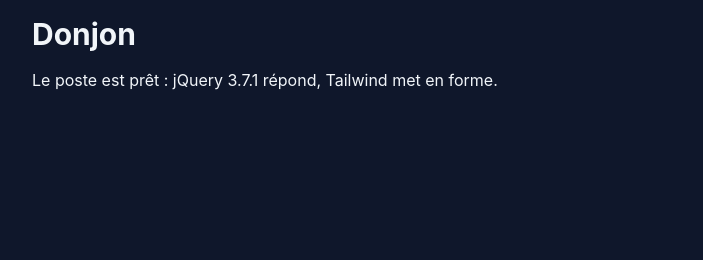
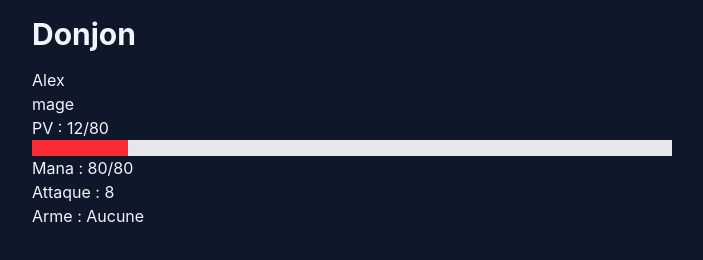
Before and after one commit to alexandre-delsol/typescript-dungeon, a website built with Vite: page index.html in a window 1280 px wide. Shown: the whole page, without its empty margins (288-991 px from the left). Built offline with nearby package versions, Linux system fonts and the light colour scheme.

Commit message:
palier 2

```diff
--- a/index.html
+++ b/index.html
@@ -1,16 +1,32 @@
 <!doctype html>
 <html lang="fr">
+
 <head>
   <meta charset="UTF-8" />
   <meta name="viewport" content="width=device-width, initial-scale=1.0" />
   <link rel="icon" href="data:," />
   <title>Donjon</title>
 </head>
+
 <body class="min-h-screen bg-slate-900 text-slate-100">
   <main id="jeu" class="mx-auto max-w-2xl space-y-4 p-4">
     <h1 class="text-3xl font-bold">Donjon</h1>
-      <p id="message">Le jeu n'est pas encore branché.</p>
+    <article id="heros">
+      <h2 id="heros-nom"></h2>
+      <p id="heros-classe"></p>
+
+      <p>PV : <span id="heros-pv"></span></p>
+      <div class="w-full h-4 bg-gray-200">
+        <div id="heros-pv-barre" class="h-4"></div>
+      </div>
+
+      <p>Mana : <span id="heros-mana"></span></p>
+      <p>Attaque : <span id="heros-attaque"></span></p>
+      <p>Arme : <span id="heros-arme"></span></p>
+    </article>
+
   </main>
   <script type="module" src="/src/main.ts"></script>
 </body>
+
 </html>
--- a/src/affichage.ts
+++ b/src/affichage.ts
@@ -2,14 +2,18 @@
 
 // --- Types : à écrire ---
 
-// export type CouleurBarre =
+export type CouleurBarre = "bg-emerald-500" | "bg-amber-500" | "bg-red-500"
 
 // --- Fonctions : décommenter, puis écrire le corps ---
 
-// export function pourcentage(valeur: number, max: number): number {
-//
-// }
+export function pourcentage(valeur: number, max: number): number {
+    if (max <= 0) return 0;
+    const result = Math.round((valeur / max) * 100);
+    return Math.min(100, Math.max(0, result))
+}
 
-// export function couleurBarre(pourcent: number): CouleurBarre {
-//
-// }
+export function couleurBarre(pourcent: number): CouleurBarre {
+    if (pourcent > 50) return "bg-emerald-500"
+    if (pourcent > 20) return "bg-amber-500"
+    return "bg-red-500"
+}
--- a/src/main.ts
+++ b/src/main.ts
@@ -7,9 +7,9 @@ import "./style.css"
 // Imports : décommenter ceux du palier en cours (pas avant : les fonctions importées doivent exister).
 
 // Palier 2
-// import { couleurBarre, pourcentage } from "./affichage"
-// import { attaqueTotale, creerHeros } from "./heros"
-// import type { Heros } from "./heros"
+import { couleurBarre, pourcentage } from "./affichage"
+import { attaqueTotale, creerHeros } from "./heros"
+import type { Heros } from "./heros"
 
 // Palier 5
 // import { blesserHeros, blesserMonstre, calculerDegats, estVivant } from "./combat"
@@ -28,15 +28,30 @@ import "./style.css"
 // import type { Etape, Partie } from "./partie"
 // import { lireClasse, lireNom } from "./saisie"
 
-// Palier 0 : à supprimer au palier 2
-$("#message").text(`Le poste est prêt : jQuery ${$.fn.jquery} répond, Tailwind met en forme.`)
 
 // --- Palier 2 : la carte du héros ---
+let heros = creerHeros("Alex", "mage");
 
-// function afficherHeros(heros: Heros): void {
-//
-// }
+function afficherHeros(heros: Heros): void {
+    const pvPourcentage = pourcentage(heros.pv, heros.pvMax);
 
+    $("#heros-nom").text(heros.nom);
+    $("#heros-classe").text(heros.classe);
+
+    $("#heros-pv").text(`${heros.pv}/${heros.pvMax}`);
+    $("#heros-pv-barre")
+        .css("width", `${pvPourcentage}%`)
+        .addClass(couleurBarre(pvPourcentage));
+
+    $("#heros-mana").text(`${heros.mana}/${heros.manaMax}`);
+    $("#heros-attaque").text(heros.attaque);
+
+    $("#heros-arme").text(heros.arme?.nom ?? "Aucune");
+}
+heros = { ...creerHeros("Alex", "mage"), pv: 80 };
+heros = { ...creerHeros("Alex", "mage"), pv: 40 };
+heros = { ...creerHeros("Alex", "mage"), pv: 12 };
+afficherHeros(heros);
 // --- Palier 5 : premier combat (ces deux variables remplacent le héros du palier 2) ---
 
 // let heros = creerHeros("Aria", "mage")
```
Lines whose indentation alone changed are shown as unchanged.
